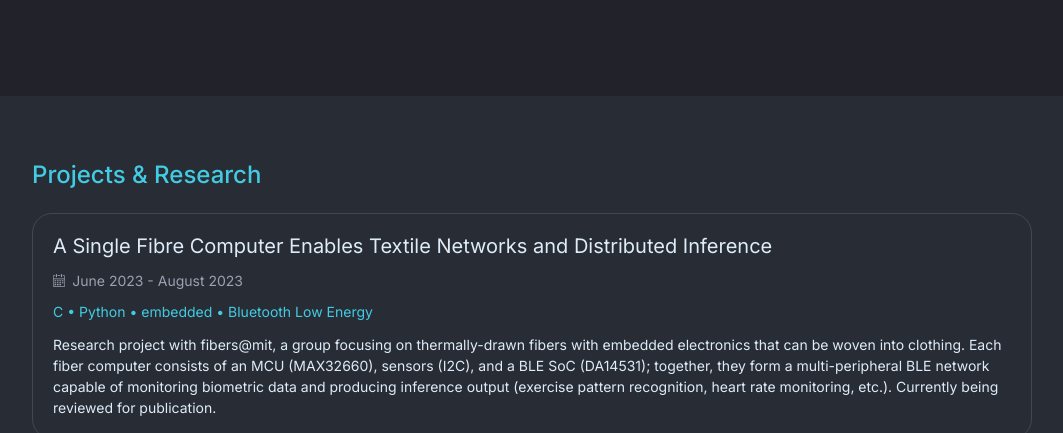
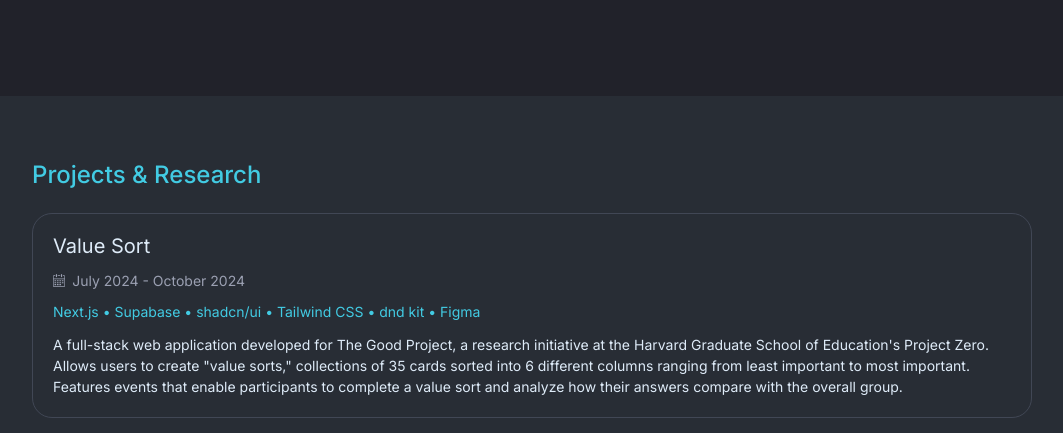
Before and after one commit to jennyli12/jennyli12.github.io, a plain HTML site: page index.html in a window 1280 px wide. Shown: the part 304-737 px from the top of the page, without its empty margins (108-1171 px from the left). Drawn offline with Linux system fonts and the light colour scheme.

Commit message:
Add value sort

```diff
--- a/index.html
+++ b/index.html
@@ -19,16 +19,30 @@
         <h3>Projects & Research</h3>
 
         <div class="project">
+            <a href="https://value-sort.thegoodproject.org" class="project__title">Value Sort</a>
+            <div class="project__date">
+                <img src="./images/date-icon.svg" />
+                <p>July 2024 - October 2024</p>
+            </div>
+            <p class="project__tools">Next.js • Supabase • shadcn/ui • Tailwind CSS • dnd kit • Figma</p>
+            <p class="project__description">
+                A full-stack web application developed for The Good Project, a research initiative at the Harvard Graduate School of Education's Project Zero.
+                Allows users to create "value sorts," collections of 35 cards sorted into 6 different columns ranging from least important to most important.
+                Features events that enable participants to complete a value sort and analyze how their answers compare with the overall group.
+            </p>
+        </div>
+
+        <div class="project">
             <a href="./data/abstract.pdf" class="project__title">A Single Fibre Computer Enables Textile Networks and Distributed Inference</a>
             <div class="project__date">
                 <img src="./images/date-icon.svg" />
-                <p>June 2023 - August 2023</p>
+                <p>June 2023 - October 2024</p>
             </div>
             <p class="project__tools">C • Python • embedded • Bluetooth Low Energy</p>
             <p class="project__description">
                 Research project with fibers@mit, a group focusing on thermally-drawn fibers with embedded electronics that can be woven into clothing.
                 Each fiber computer consists of an MCU (MAX32660), sensors (I2C), and a BLE SoC (DA14531); together, they form a multi-peripheral BLE network capable of monitoring biometric data and producing inference output (exercise pattern recognition, heart rate monitoring, etc.).
-                Currently being reviewed for publication.
+                Currently being reviewed for publication in <em>Nature</em>.
             </p>
         </div>
 
@@ -59,6 +73,7 @@
                 Provides instantaneous singing feedback through pitch accuracy scores.
             </p>
         </div>
+
     </main>
 </body>
 </html>
```
